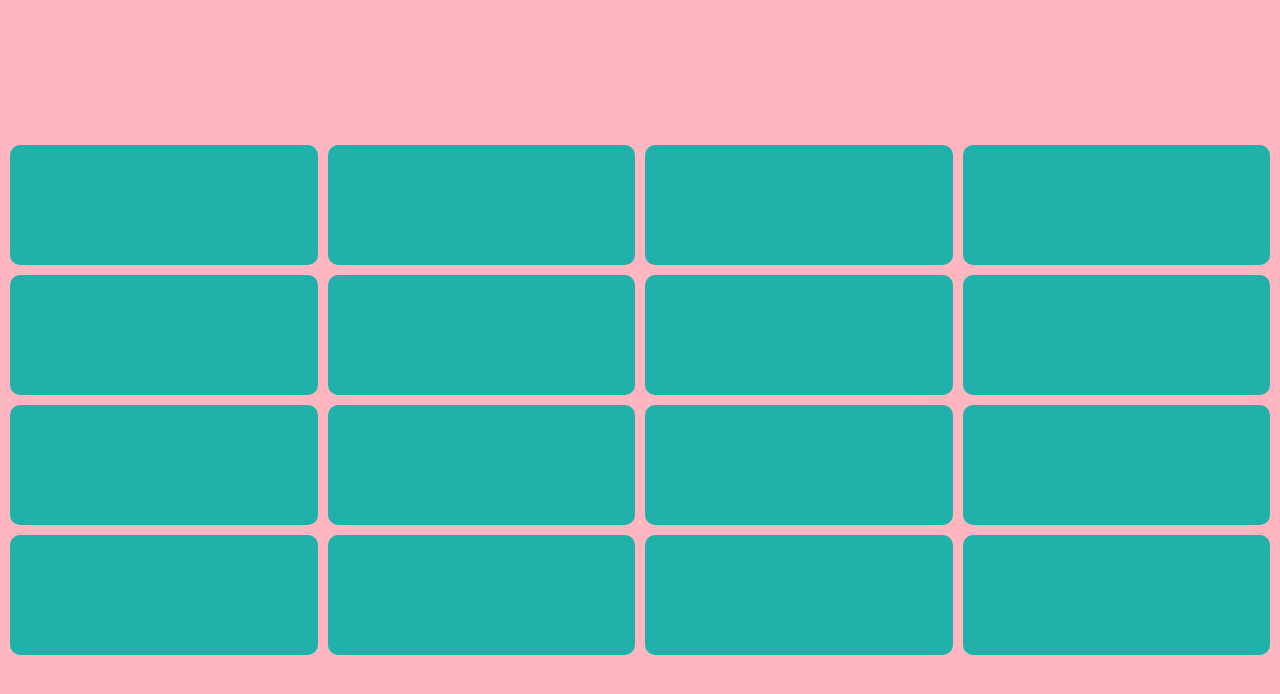
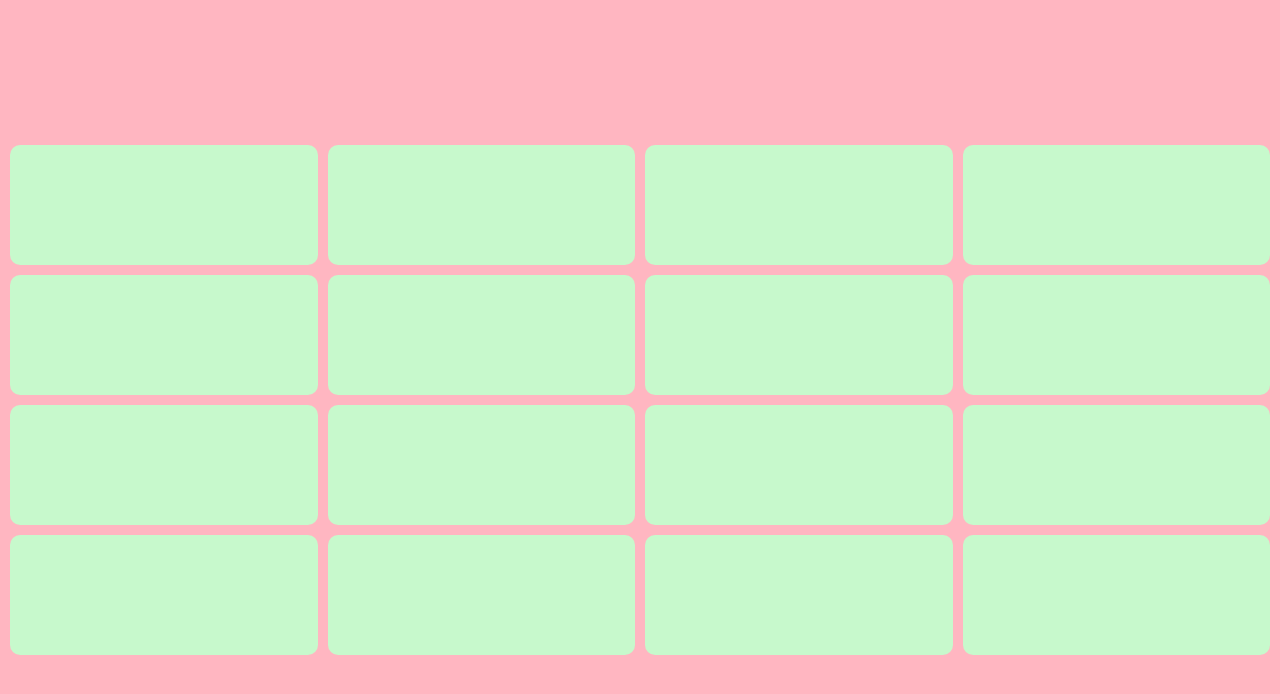
Before and after one commit to rob3rtu/memoryGame, a plain HTML site: page index.html in a window 1280 px wide. Drawn offline with Linux system fonts and the light colour scheme.

Commit message:
Update style.css

```diff
--- a/style.css
+++ b/style.css
@@ -13,7 +13,7 @@ body {
 }
 
 div {
-    background: lightseagreen;
+    background: #C7F9CC;
     border-radius: 10px;
     height: 15vh;
     transition: 1s;
```
